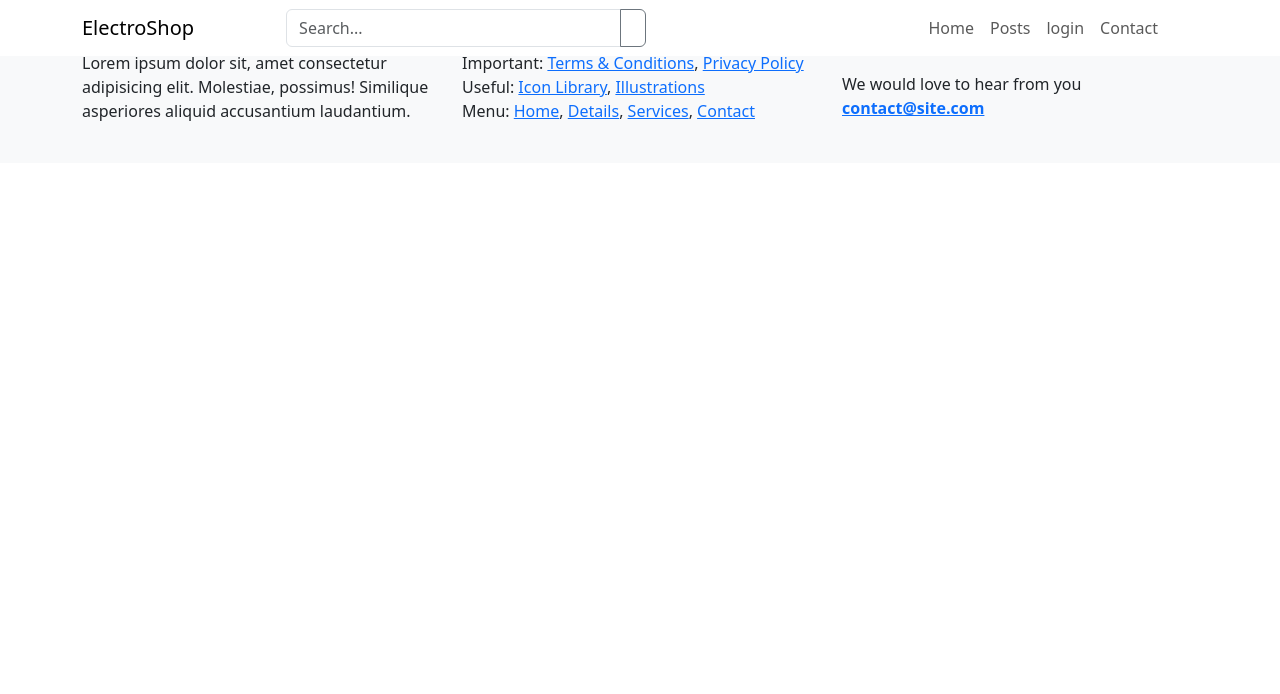
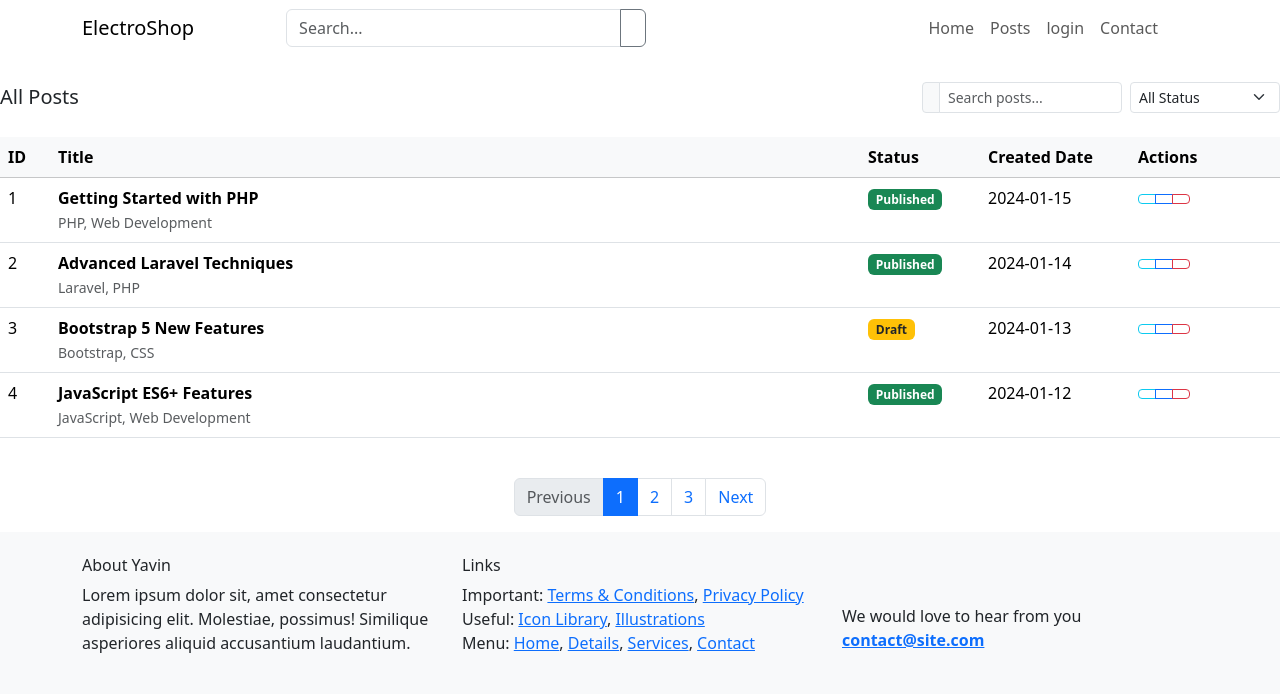
Before and after one commit to max021x/electrodoc, a PHP site: template app/Views/admin/posts/index.php in a window 1280 px wide. Shown: the top 694 px of the page. Run offline with PHP 8.4, Linux system fonts and the light colour scheme; the template is opened without the code that fills it, so the values that code supplies are empty; some libraries are stand-ins or nearby versions.

Commit message:
post controller posts added

```diff
--- a/app/Views/admin/posts/index.php
+++ b/app/Views/admin/posts/index.php
@@ -0,0 +1,167 @@
+<div class="admin-header">
+    <div class="d-flex justify-content-between align-items-center">
+        <div>
+            <h1 class="h3 mb-0">Posts Management</h1>
+            <p class="text-muted mb-0">Manage all your blog posts</p>
+        </div>
+        <a href="/admin/posts/create" class="btn btn-primary">
+            <i class="fas fa-plus-circle"></i> New Post
+        </a>
+    </div>
+</div>
+
+<div class="table-container mt-4">
+    <div class="d-flex justify-content-between align-items-center mb-4">
+        <h5 class="mb-0">All Posts</h5>
+        <div class="d-flex gap-2">
+            <div class="input-group input-group-sm" style="width: 200px;">
+                <span class="input-group-text"><i class="fas fa-search"></i></span>
+                <input type="text" class="form-control form-control-sm" placeholder="Search posts...">
+            </div>
+            <select class="form-select form-select-sm" style="width: 150px;">
+                <option>All Status</option>
+                <option>Published</option>
+                <option>Draft</option>
+            </select>
+        </div>
+    </div>
+
+    <div class="table-responsive">
+        <table class="table table-hover">
+            <thead class="table-light">
+                <tr>
+                    <th width="50">ID</th>
+                    <th>Title</th>
+                    <th width="120">Status</th>
+                    <th width="150">Created Date</th>
+                    <th width="150">Actions</th>
+                </tr>
+            </thead>
+            <tbody>
+                <!-- Sample data - replace with dynamic content -->
+                <tr>
+                    <td>1</td>
+                    <td>
+                        <div class="fw-semibold">Getting Started with PHP</div>
+                        <small class="text-muted">PHP, Web Development</small>
+                    </td>
+                    <td><span class="badge bg-success">Published</span></td>
+                    <td>2024-01-15</td>
+                    <td>
+                        <div class="btn-group btn-group-sm" role="group">
+                            <!-- Show Action - Magnet Icon -->
+                            <a href="/posts/1" class="btn btn-outline-info" title="View Post">
+                                <i class="fas fa-search"></i>
+                            </a>
+                            <!-- Edit Action - Pen Icon -->
+                            <a href="/admin/1/edit" class="btn btn-outline-primary" title="Edit Post">
+                                <i class="fas fa-pen"></i>
+                            </a>
+                            <!-- Delete Action - Trash Bin Icon -->
+                            <a href="#" class="btn btn-outline-danger btn-delete" title="Delete Post">
+                                <i class="fas fa-trash"></i>
+                            </a>
+                        </div>
+                    </td>
+                </tr>
+                <tr>
+                    <td>2</td>
+                    <td>
+                        <div class="fw-semibold">Advanced Laravel Techniques</div>
+                        <small class="text-muted">Laravel, PHP</small>
+                    </td>
+                    <td><span class="badge bg-success">Published</span></td>
+                    <td>2024-01-14</td>
+                    <td>
+                        <div class="btn-group btn-group-sm" role="group">
+                            <a href="/posts/2" class="btn btn-outline-info" title="View Post">
+                                <i class="fas fa-search"></i>
+                            </a>
+                            <a href="/admin/2/edit" class="btn btn-outline-primary" title="Edit Post">
+                                <i class="fas fa-pen"></i>
+                            </a>
+                            <a href="#" class="btn btn-outline-danger btn-delete" title="Delete Post">
+                                <i class="fas fa-trash"></i>
+                            </a>
+                        </div>
+                    </td>
+                </tr>
+                <tr>
+                    <td>3</td>
+                    <td>
+                        <div class="fw-semibold">Bootstrap 5 New Features</div>
+                        <small class="text-muted">Bootstrap, CSS</small>
+                    </td>
+                    <td><span class="badge bg-warning text-dark">Draft</span></td>
+                    <td>2024-01-13</td>
+                    <td>
+                        <div class="btn-group btn-group-sm" role="group">
+                            <a href="/posts/3" class="btn btn-outline-info" title="View Post">
+                                <i class="fas fa-search"></i>
+                            </a>
+                            <a href="/admin/3/edit" class="btn btn-outline-primary" title="Edit Post">
+                                <i class="fas fa-pen"></i>
+                            </a>
+                            <a href="#" class="btn btn-outline-danger btn-delete" title="Delete Post">
+                                <i class="fas fa-trash"></i>
+                            </a>
+                        </div>
+                    </td>
+                </tr>
+                <tr>
+                    <td>4</td>
+                    <td>
+                        <div class="fw-semibold">JavaScript ES6+ Features</div>
+                        <small class="text-muted">JavaScript, Web Development</small>
+                    </td>
+                    <td><span class="badge bg-success">Published</span></td>
+                    <td>2024-01-12</td>
+                    <td>
+                        <div class="btn-group btn-group-sm" role="group">
+                            <a href="/posts/4" class="btn btn-outline-info" title="View Post">
+                                <i class="fas fa-search"></i>
+                            </a>
+                            <a href="/admin/4/edit" class="btn btn-outline-primary" title="Edit Post">
+                                <i class="fas fa-pen"></i>
+                            </a>
+                            <a href="#" class="btn btn-outline-danger btn-delete" title="Delete Post">
+                                <i class="fas fa-trash"></i>
+                            </a>
+                        </div>
+                    </td>
+                </tr>
+            </tbody>
+        </table>
+    </div>
+
+    <nav aria-label="Page navigation" class="mt-4">
+        <ul class="pagination justify-content-center">
+            <li class="page-item disabled">
+                <a class="page-link" href="#" tabindex="-1">
+                    <i class="fas fa-chevron-left"></i> Previous
+                </a>
+            </li>
+            <li class="page-item active"><a class="page-link" href="#">1</a></li>
+            <li class="page-item"><a class="page-link" href="#">2</a></li>
+            <li class="page-item"><a class="page-link" href="#">3</a></li>
+            <li class="page-item">
+                <a class="page-link" href="#">
+                    Next <i class="fas fa-chevron-right"></i>
+                </a>
+            </li>
+        </ul>
+    </nav>
+</div>
+
+<script>
+    document.addEventListener('DOMContentLoaded', function() {
+        const deleteButtons = document.querySelectorAll('.btn-delete');
+        deleteButtons.forEach(button => {
+            button.addEventListener('click', function(e) {
+                if (!confirm('Are you sure you want to delete this post?')) {
+                    e.preventDefault();
+                }
+            });
+        });
+    });
+</script>
```
Also changed, not shown: app/Views/admin/layouts/main.php (+9 -9 lines), app/Views/admin/posts/create.php (+142 -0 lines).
